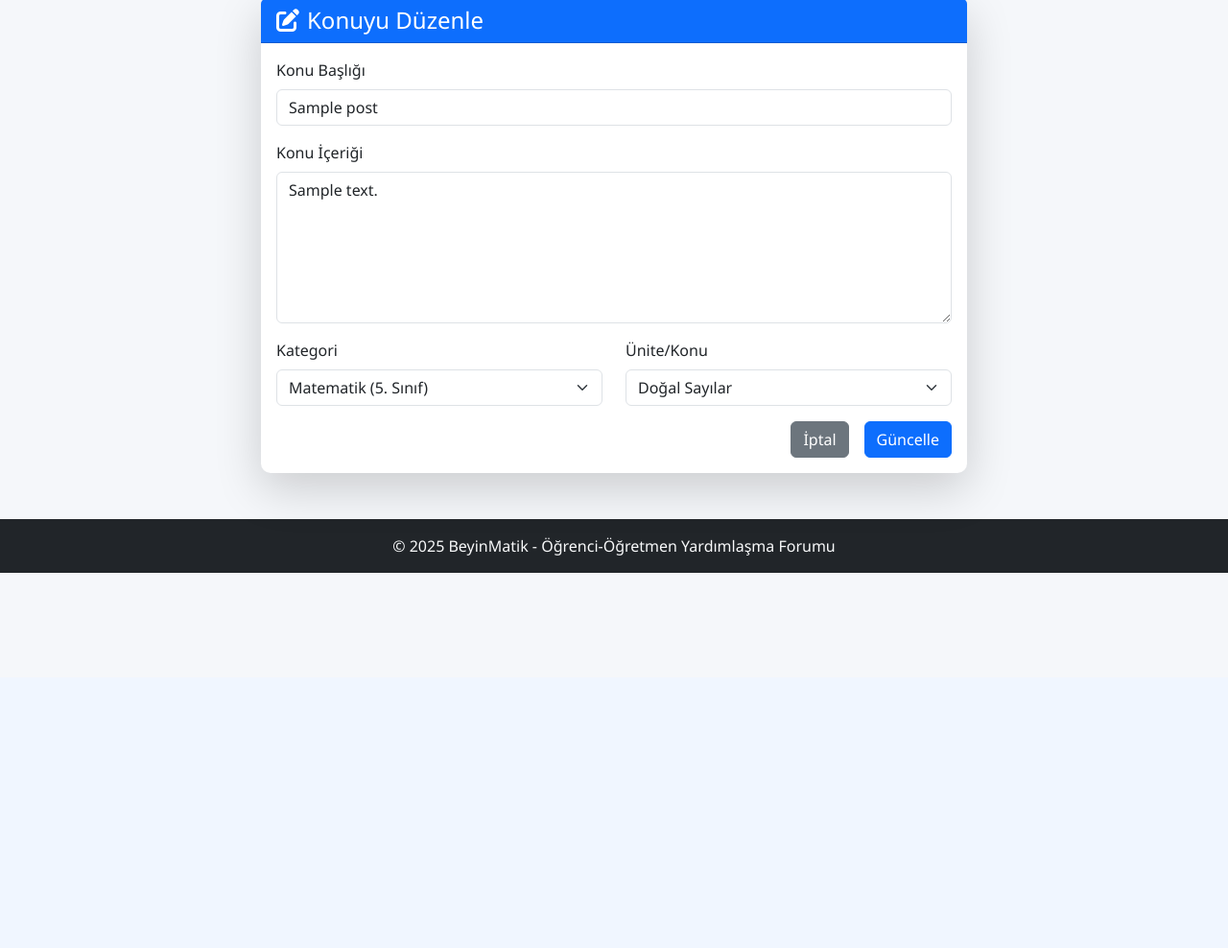
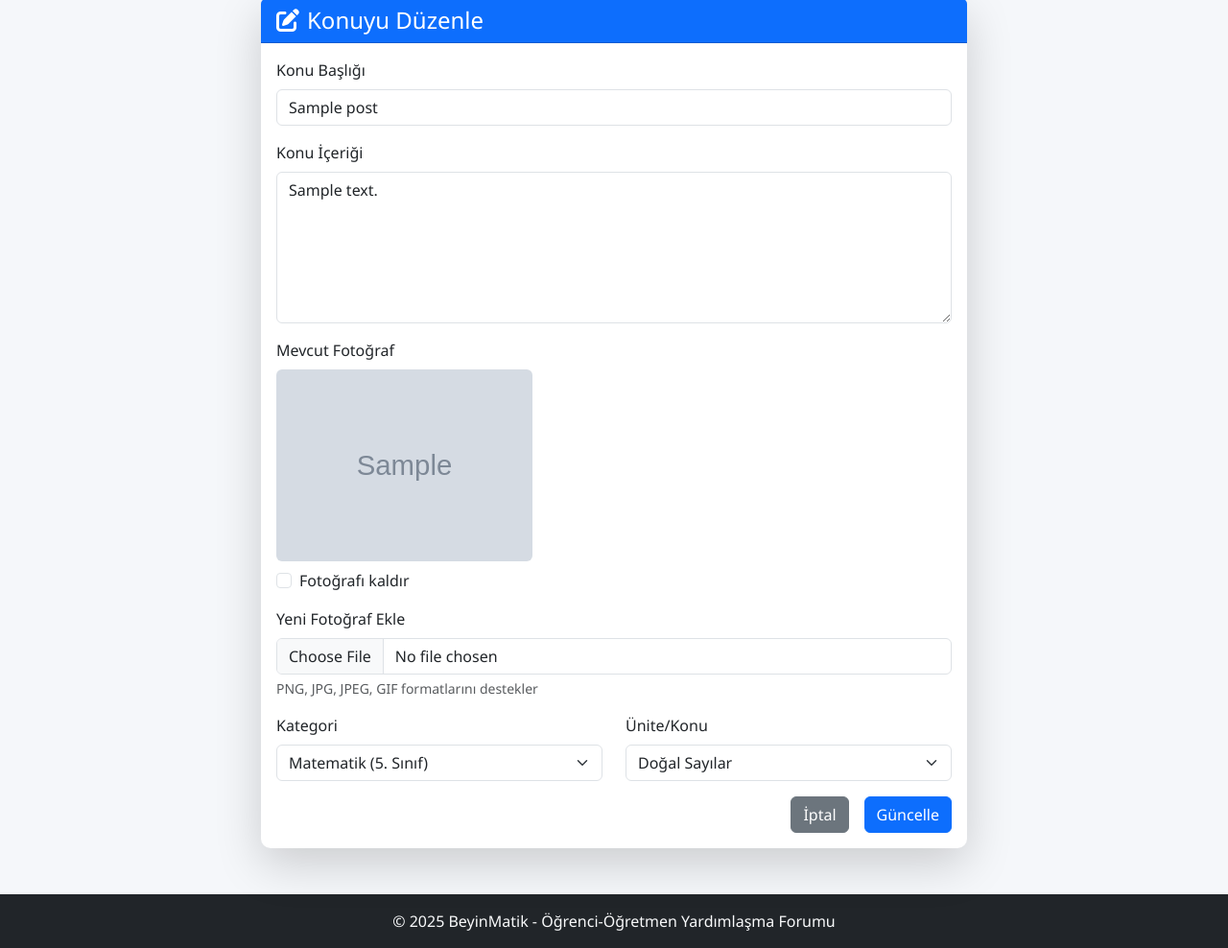
Before and after one commit to MrRobotv25/BeyinMatik, a Flask app: page /edit_post/1 in a window 1280 px wide. Shown: the part 94-1082 px from the top of the page at 96% size. Before the commit the page ends 691 px from the top, so only its background shows below. Run offline with Flask 3, Linux system fonts and the light colour scheme; a user stored in the database is signed in; data comes from the database, SQL or seed files in the repository; tables that the repository leaves empty hold one stand-in row (values such as "Sample post"); grey boxes marked "Sample" are stand-in pictures; data that the repository does not hold is empty.

Commit message:
Update edit_post.html

```diff
--- a/templates/edit_post.html
+++ b/templates/edit_post.html
@@ -7,7 +7,7 @@
                 <h4 class="mb-0"><i class="fas fa-edit me-2"></i>Konuyu Düzenle</h4>
             </div>
             <div class="card-body">
-                <form method="POST">
+                <form method="POST" enctype="multipart/form-data">
                     <div class="mb-3">
                         <label for="title" class="form-label">Konu Başlığı</label>
                         <input type="text" class="form-control" id="title" name="title"
@@ -17,6 +17,30 @@
                     <div class="mb-3">
                         <label for="content" class="form-label">Konu İçeriği</label>
                         <textarea class="form-control" id="content" name="content" rows="6" required>{{ post.content }}</textarea>
+                    </div>
+
+                    <div class="mb-3">
+                        <label class="form-label">Mevcut Fotoğraf</label>
+                        {% if post.image %}
+                        <div>
+                            <img src="{{ url_for('static', filename='uploads/' + post.image) }}"
+                                 class="img-fluid rounded mb-2" style="max-height: 200px;">
+                            <div class="form-check">
+                                <input class="form-check-input" type="checkbox" name="remove_image" id="remove_image">
+                                <label class="form-check-label" for="remove_image">
+                                    Fotoğrafı kaldır
+                                </label>
+                            </div>
+                        </div>
+                        {% else %}
+                        <p class="text-muted">Fotoğraf eklenmemiş</p>
+                        {% endif %}
+                    </div>
+
+                    <div class="mb-3">
+                        <label for="image" class="form-label">Yeni Fotoğraf Ekle</label>
+                        <input type="file" class="form-control" id="image" name="image" accept="image/*">
+                        <div class="form-text">PNG, JPG, JPEG, GIF formatlarını destekler</div>
                     </div>
 
                     <div class="row">
```
